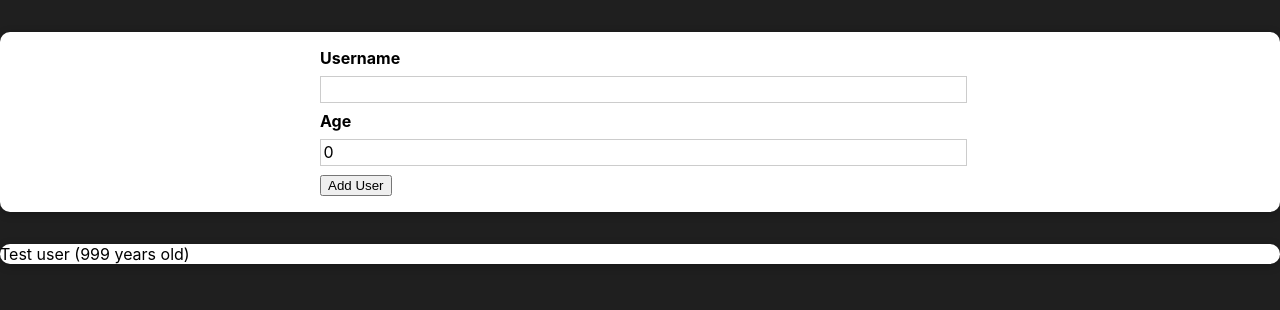
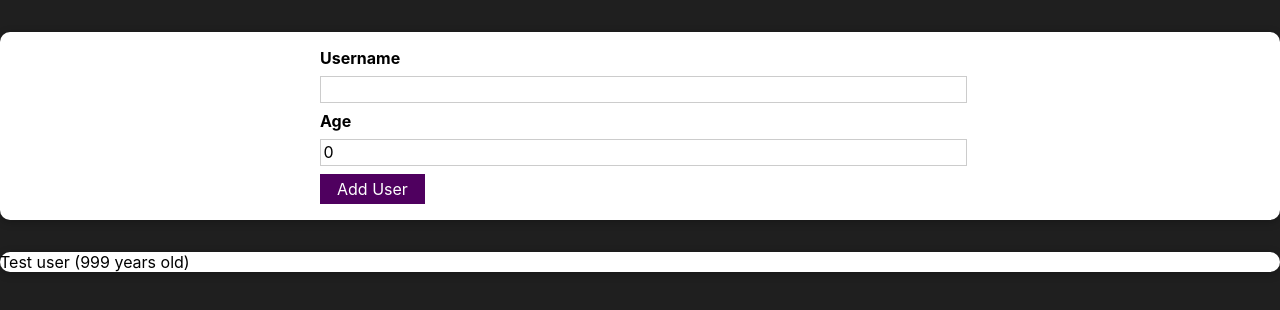
Before and after one commit to pelu97/react-example, a React (Create React App) app: page / in a window 1280 px wide. Shown: the top 310 px of the page. Built offline with nearby package versions, Linux system fonts and the light colour scheme; the HTML template or start-up script is replaced by a standard one.

Commit message:
Added custom button component

```diff
--- a/src/components/Form/UserForm.tsx
+++ b/src/components/Form/UserForm.tsx
@@ -1,6 +1,8 @@
 import { useState } from "react";
 
 import { UserType } from "../../Types/UserType";
+
+import Button from "../Ui/Button";
 
 import classes from "./UserForm.module.css";
 
@@ -78,6 +80,8 @@
         }
     }
 
+    // <button type="submit">Add User</button>
+
     return (
         <form className={classes.input} onSubmit={(event) => {
             event.preventDefault();
@@ -96,7 +100,7 @@
                     ageChangeHandler(event.target.value);
                 }}/>
             </div>
-            <button type="submit">Add User</button>
+            <Button type="submit">Add User</Button>
         </form>
     );
 }
--- /dev/null
+++ b/src/components/Ui/Button.module.css
@@ -0,0 +1,18 @@
+.button {
+  font: inherit;
+  border: 1px solid #4f005f;
+  background: #4f005f;
+  color: white;
+  padding: 0.25rem 1rem;
+  cursor: pointer;
+}
+
+.button:hover,
+.button:active {
+  background: #741188;
+  border-color: #741188;
+}
+
+.button:focus {
+  outline: none;
+}
--- /dev/null
+++ b/src/components/Ui/Button.tsx
@@ -0,0 +1,17 @@
+
+import classes from "./Button.module.css";
+
+interface ButtonProps {
+    children: string,
+    onClick?: () => void,
+    type?: "button" | "submit" | "reset" | undefined
+}
+
+
+function Button(props: ButtonProps) {
+    return (
+        <button className={classes.button} type={props.type || "button"} onClick={props.onClick}>{props.children}</button>
+    );
+}
+
+export default Button;
```
